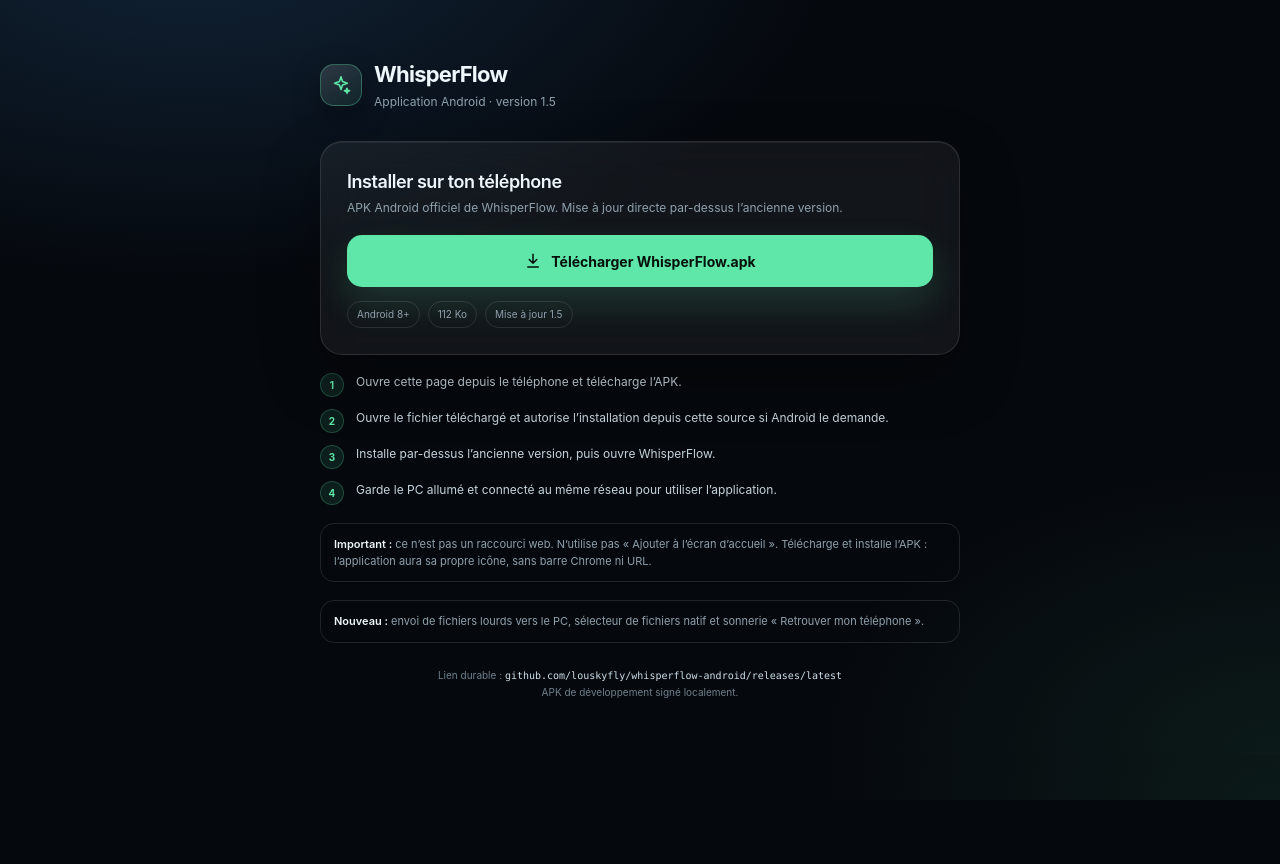
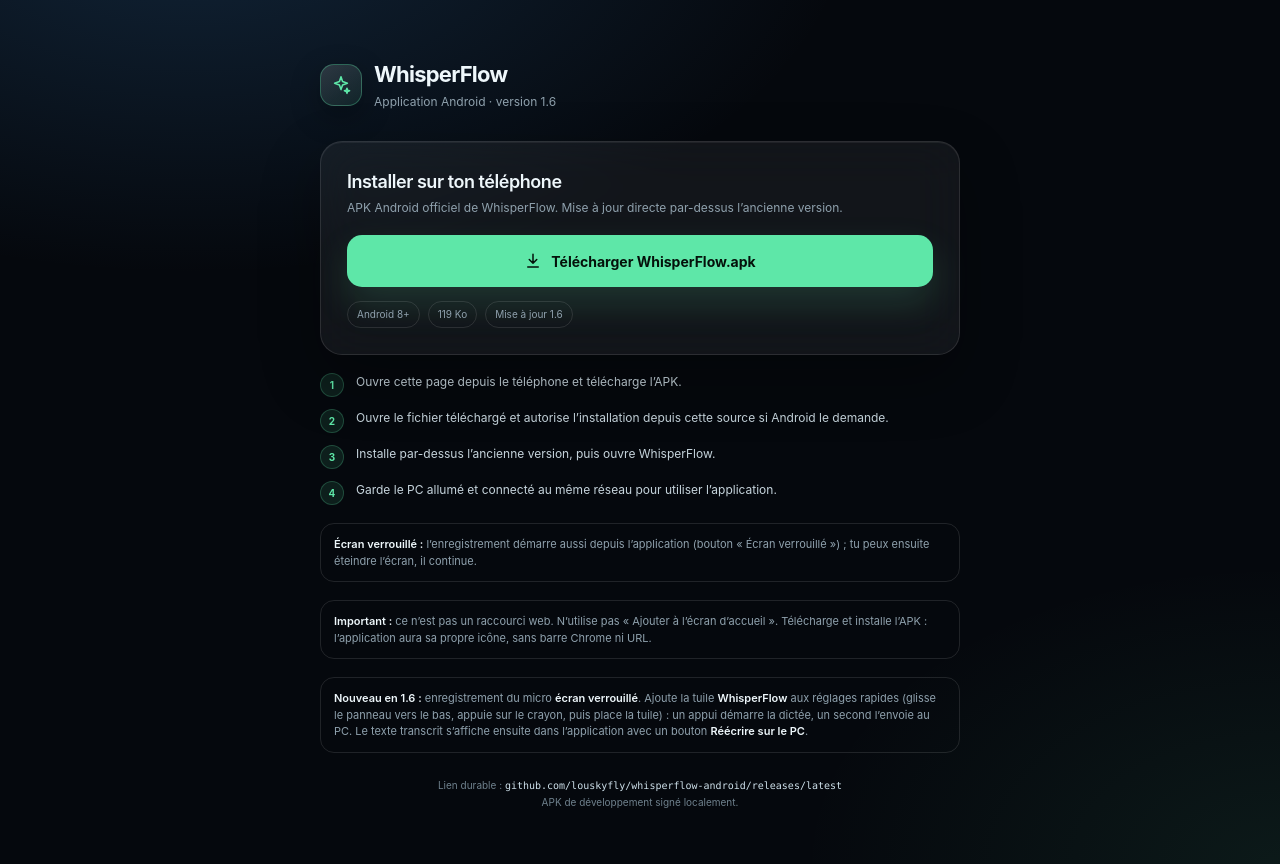
Before and after one commit to louskyfly/whisperflow-android, a plain HTML site: page index.html in a window 1280 px wide. Before the commit the page ends 800 px from the top, so only its background shows below. Drawn offline with Linux system fonts and the light colour scheme.

Commit message:
Page d'installation 1.6 : enregistrement ecran verrouille

```diff
--- a/index.html
+++ b/index.html
@@ -37,7 +37,7 @@
 <div class="wrap">
   <div class="brand">
     <span class="mark"><svg viewBox="0 0 24 24"><path d="M12 3l1.7 5.1L19 10l-5.3 1.9L12 17l-1.7-5.1L5 10l5.3-1.9z"/><path d="M18.5 15.5l.7 2.1 2.1.7-2.1.7-.7 2.1-.7-2.1-2.1-.7 2.1-.7z"/></svg></span>
-    <div><h1>WhisperFlow</h1><p class="sub">Application Android · version 1.5</p></div>
+    <div><h1>WhisperFlow</h1><p class="sub">Application Android · version 1.6</p></div>
   </div>
 
   <section class="card">
@@ -49,8 +49,8 @@
     </a>
     <div class="meta">
       <span class="pill">Android 8+</span>
-      <span class="pill">112 Ko</span>
-      <span class="pill">Mise à jour 1.5</span>
+      <span class="pill">119 Ko</span>
+      <span class="pill">Mise à jour 1.6</span>
     </div>
   </section>
 
@@ -61,8 +61,9 @@
     <li><span class="num">4</span><span>Garde le PC allumé et connecté au même réseau pour utiliser l’application.</span></li>
   </ol>
 
+  <div class="note"><b>Écran verrouillé :</b> l’enregistrement démarre aussi depuis l’application (bouton « Écran verrouillé ») ; tu peux ensuite éteindre l’écran, il continue.</div>
   <div class="note"><b>Important :</b> ce n’est pas un raccourci web. N’utilise pas « Ajouter à l’écran d’accueil ». Télécharge et installe l’APK : l’application aura sa propre icône, sans barre Chrome ni URL.</div>
-  <div class="note"><b>Nouveau :</b> envoi de fichiers lourds vers le PC, sélecteur de fichiers natif et sonnerie « Retrouver mon téléphone ».</div>
+  <div class="note"><b>Nouveau en 1.6 :</b> enregistrement du micro <b>écran verrouillé</b>. Ajoute la tuile <b>WhisperFlow</b> aux réglages rapides (glisse le panneau vers le bas, appuie sur le crayon, puis place la tuile) : un appui démarre la dictée, un second l’envoie au PC. Le texte transcrit s’affiche ensuite dans l’application avec un bouton <b>Réécrire sur le PC</b>.</div>
   <p class="foot">Lien durable : <code>github.com/louskyfly/whisperflow-android/releases/latest</code><br>APK de développement signé localement.</p>
 </div>
 </body>
```
